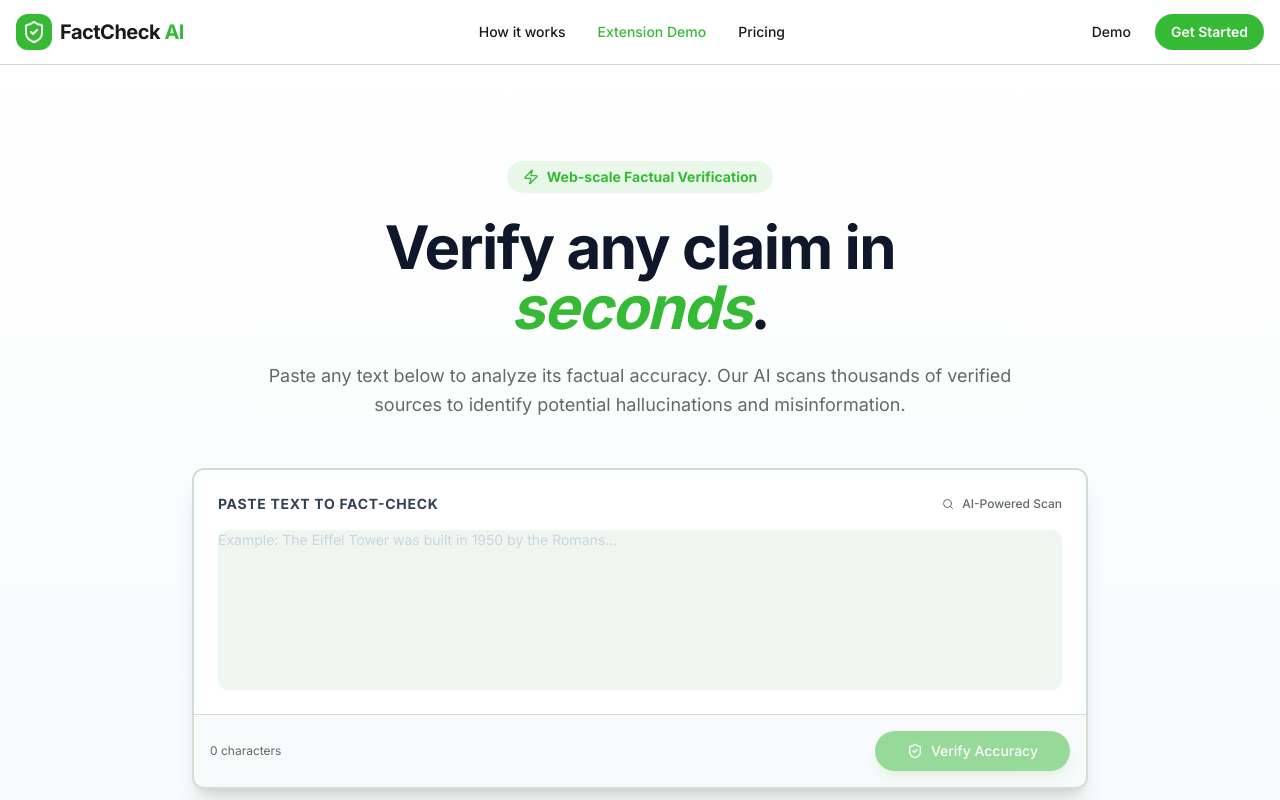
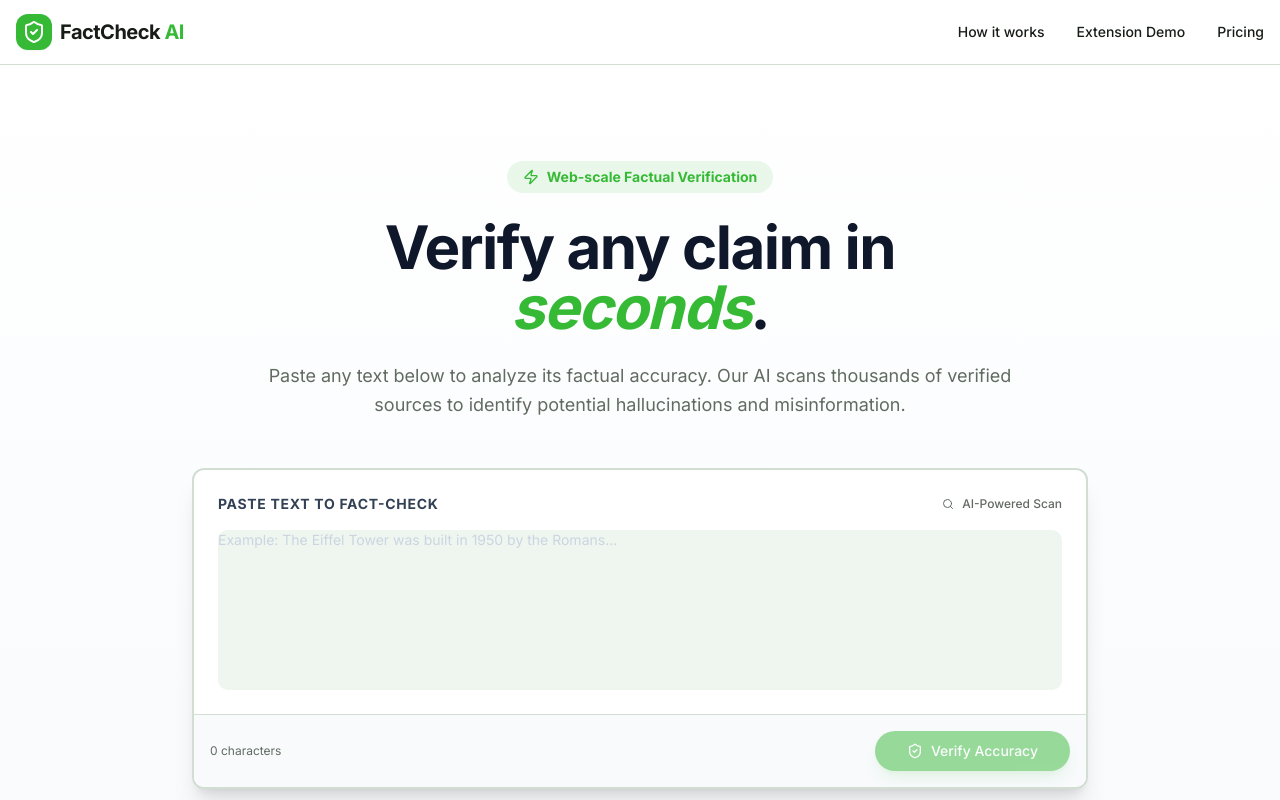
Before and after one commit to aribzeeshan2446/final-project, a Next.js app: page / in a window 1280 px wide. Shown: the top 800 px of the page. Built offline with nearby package versions, Linux system fonts and the light colour scheme; what @genkit-ai/google-genai, genkit would draw is missing.

Commit message:
remove demo button in right and get started button beside it

```diff
--- a/src/app/page.tsx
+++ b/src/app/page.tsx
@@ -1,4 +1,4 @@
-import { ShieldCheck, ArrowRight, Zap, Search, MessageSquare, CheckCircle } from "lucide-react";
+import { ShieldCheck, ArrowRight, Zap, CircleCheckBig } from "lucide-react";
 import { Button } from "@/components/ui/button";
 import { TextVerifier } from "@/components/fact-check/text-verifier";
 import Link from "next/link";
@@ -21,19 +21,10 @@ export default function Home() {
           </div>
           <nav className="hidden md:flex items-center gap-8 text-sm font-medium">
             <a href="#how-it-works" className="hover:text-primary transition-colors">How it works</a>
-            <Button asChild variant="link" className="p-0 h-auto font-medium hover:text-primary transition-colors">
-              <Link href="/extension-demo">Extension Demo</Link>
-            </Button>
+            <Link href="/extension-demo" className="hover:text-primary transition-colors">Extension Demo</Link>
             <a href="#" className="hover:text-primary transition-colors">Pricing</a>
           </nav>
-          <div className="flex items-center gap-3">
-            <Button asChild variant="ghost" size="sm" className="hidden sm:flex rounded-full">
-              <Link href="/extension-demo">Demo</Link>
-            </Button>
-            <Button asChild size="sm" className="bg-primary hover:bg-primary/90 rounded-full font-semibold px-4">
-              <a href="#verify">Get Started</a>
-            </Button>
-          </div>
+          <div className="w-10 md:hidden" /> {/* Spacer for mobile layout balance if needed */}
         </div>
       </header>
 
@@ -80,25 +71,23 @@ export default function Home() {
                   ].map((feature, i) => (
                     <div key={i} className="flex items-center gap-3">
                       <div className="bg-primary/10 p-1 rounded-full">
-                        <CheckCircle className="h-4 w-4 text-primary" />
+                        <CircleCheckBig className="h-4 w-4 text-primary" />
                       </div>
                       <span className="text-sm font-medium text-slate-700">{feature}</span>
                     </div>
                   ))}
                 </div>
-                <div className="pt-4">
-                  <Button asChild size="lg" className="rounded-full gap-2 px-8 py-6 text-lg shadow-xl shadow-primary/20 hover:scale-105 transition-transform">
-                    <Link href="/extension-demo">
-                      Try the Extension Demo <ArrowRight className="h-5 w-5" />
-                    </Link>
+                <Link href="/extension-demo" className="inline-block pt-4">
+                  <Button size="lg" className="rounded-full gap-2 px-8 py-6 text-lg shadow-xl shadow-primary/20 hover:scale-105 transition-transform">
+                    Try the Extension Demo <ArrowRight className="h-5 w-5" />
                   </Button>
-                </div>
+                </Link>
               </div>
-              <Link href="/extension-demo" className="relative group block">
+              <Link href="/extension-demo" className="relative group cursor-pointer">
                 <div className="absolute -inset-4 bg-primary/5 rounded-[2rem] blur-2xl group-hover:bg-primary/10 transition-colors" />
-                <div className="relative rounded-2xl border-4 border-slate-100 bg-white shadow-2xl overflow-hidden aspect-video flex items-center justify-center p-8 group-hover:border-primary/20 transition-colors">
+                <div className="relative rounded-2xl border-4 border-slate-100 bg-white shadow-2xl overflow-hidden aspect-video flex items-center justify-center p-8">
                   <div className="text-center space-y-4">
-                    <div className="bg-primary/10 w-16 h-16 rounded-full flex items-center justify-center mx-auto group-hover:scale-110 transition-transform">
+                    <div className="bg-primary/10 w-16 h-16 rounded-full flex items-center justify-center mx-auto">
                       <Zap className="h-8 w-8 text-primary" />
                     </div>
                     <p className="font-bold text-slate-900">Interactive Demo Experience</p>
```
